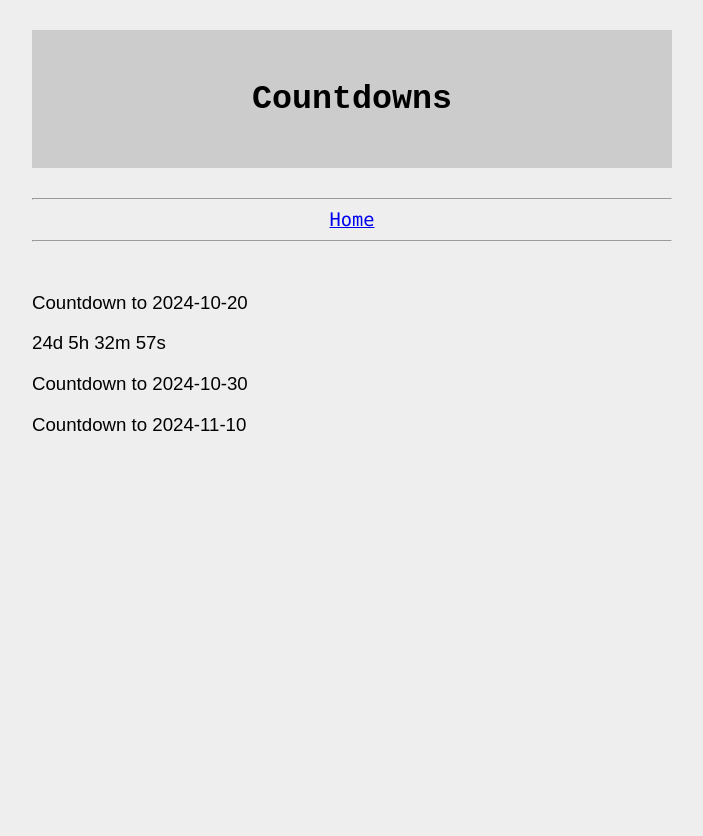
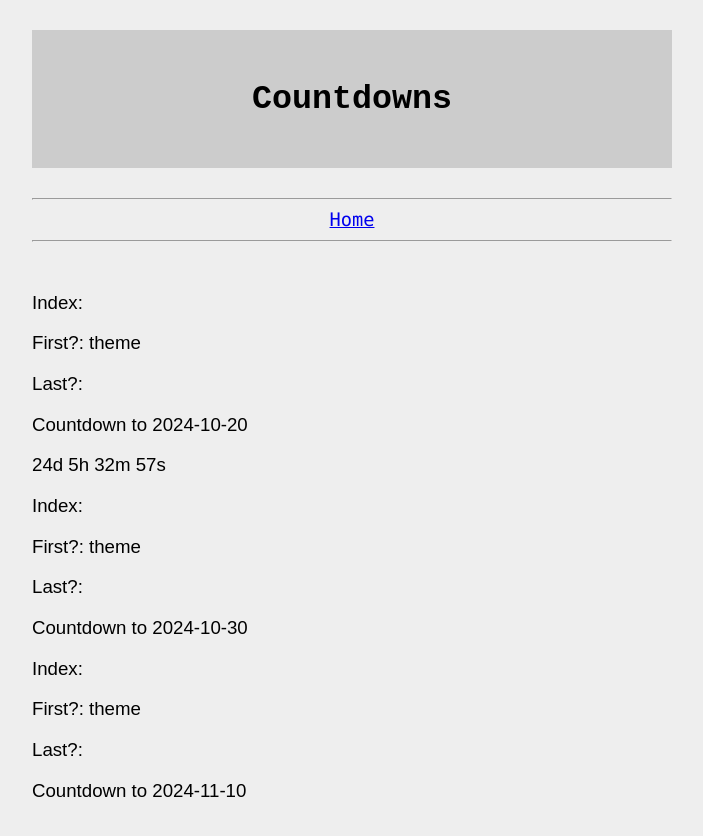
Before and after one commit to thomas6785/thomas6785.github.io, a Jekyll site: the page built from projects/countdowns.html, in a window 1280 px wide. Shown: the top 836 px of the page, without its empty margins (288-991 px from the left). Built offline with Jekyll 4.4.1, drawn with Linux system fonts in a browser that asks for light colours.

Commit message:
manual vault backup: 2024-10-16 19:26:59

```diff
--- a/projects/countdowns.html
+++ b/projects/countdowns.html
@@ -4,6 +4,10 @@ layout: default
 ---
 {% assign countdown_dates = "2024-10-20,2024-10-30,2024-11-10" | split: "," %}
 {% for countdown_date in countdown_dates %}
+
+<p>Index: {{ index }}</p>
+<p>First?: {{ first }}</p>
+<p>Last?: {{ last }}</p>
 
 <!-- Display the countdown timer in an element -->
 <p>Countdown to {{ countdown_date }}</p>
```
